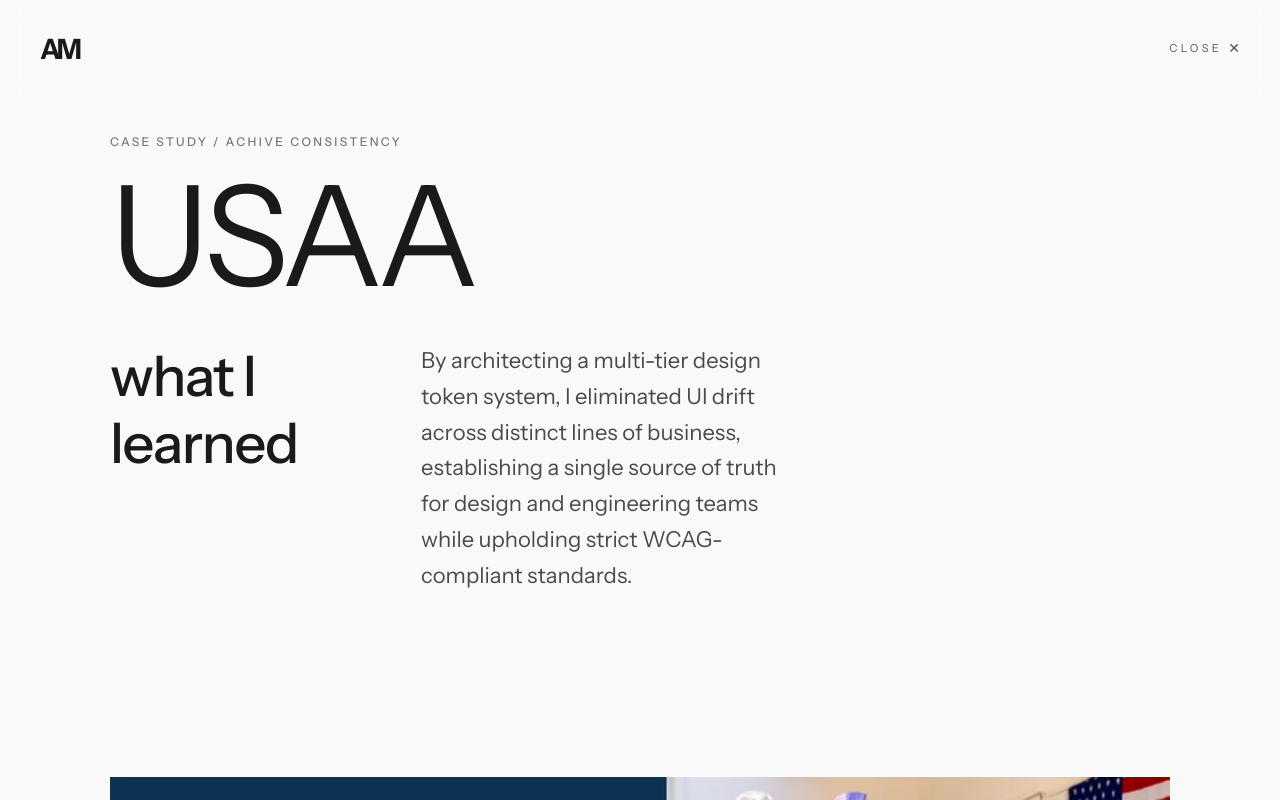
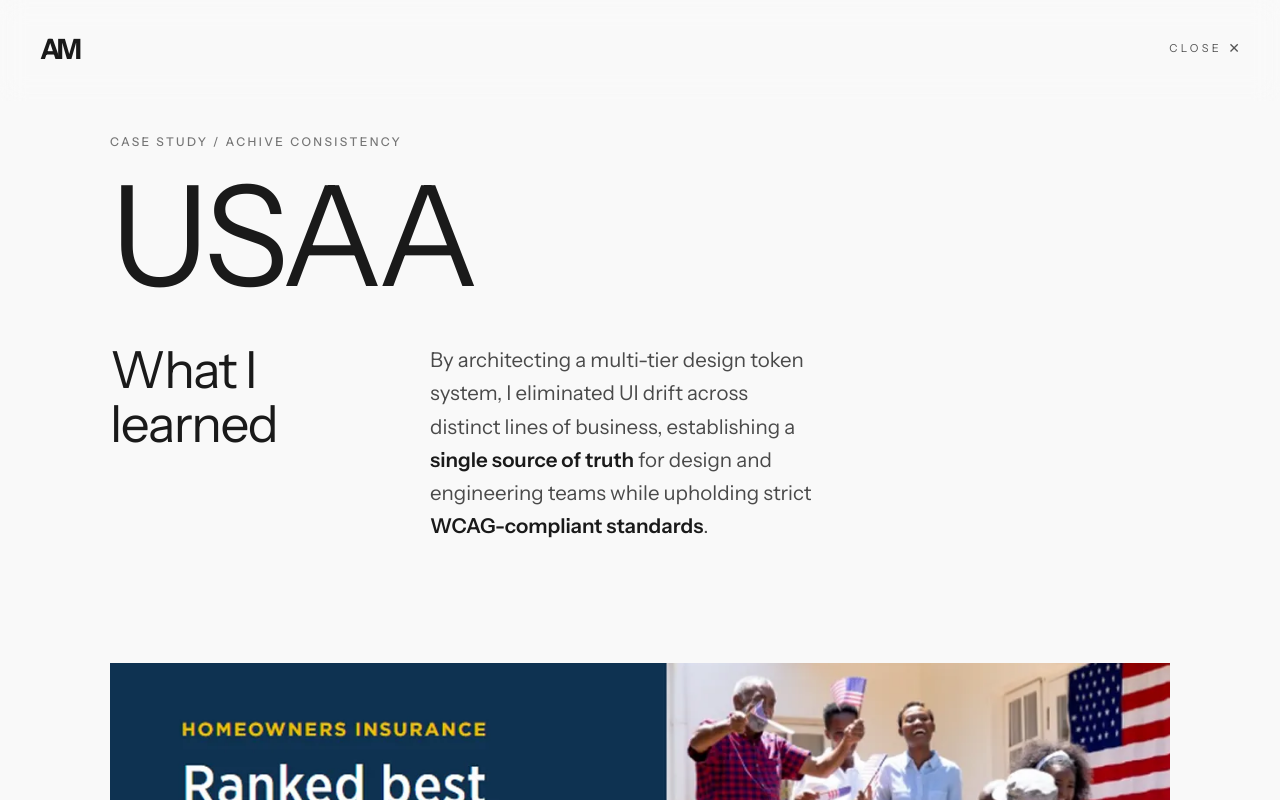
Before and after one commit to dizsel74/am-portfolio-2026, a React (Vite) app: page /work/usaa in a window 1280 px wide. Shown: the top 800 px of the page. Built offline with nearby package versions, Linux system fonts and the light colour scheme.

Commit message:
adecuatins colums

```diff
--- a/src/components/USAAProject.jsx
+++ b/src/components/USAAProject.jsx
@@ -49,21 +49,30 @@ const USAAProject = () => {
 
 {/* WHAT I LEARNED SECTION */}
 <div className="mb-16 lg:mb-24">
-  <div className="grid grid-cols-1 md:grid-cols-12 gap-y-4 md:gap-x-12 items-start">
+ {/* <div className="grid grid-cols-1 md:grid-cols-12 gap-y-8 md:gap-x-12 items-start">*/}
+    <div className="grid grid-cols-1 lg:grid-cols-12 gap-y-8 lg:gap-x-16 items-start">
 
     {/* Columna Izquierda: Título */}
-   <div className="col-span-12 lg:col-span-4 mb-12 lg:mb-0">
-      <h3 className="text-[56px] font-medium leading-[1.2] tracking-tight text-[#1a1a1a]">
-        what I learned
-      </h3>
+   {/*<div className="col-span-12 lg:col-span-4 mb-12 lg:mb-0">*/}
+      <div className="lg:col-span-5">
+                  <h2 className="text-[clamp(36px,4vw,56px)] leading-[1.05] font-normal tracking-[-0.03em] text-[#1a1a1a]">
+                    What I <br className="hidden lg:block" />
+                    learned
+                  </h2>
     </div>
 
-    {/* Columna Derecha: Párrafo */}
+    {/* Columna Derecha: Párrafo
     <div className="col-span-12 lg:col-start-6 lg:col-span-7">
       <p className="text-[clamp(18px,2vw,22px)] leading-relaxed text-[#4A4A4A] mb-16">
         By architecting a multi-tier design token system, I eliminated UI drift across distinct lines of business, establishing a single source of truth for design and engineering teams while upholding strict WCAG-compliant standards.
       </p>
-    </div>
+    </div>*/}
+    {/* Columna Derecha: Párrafo de Impacto */}
+                <div className="lg:col-span-7">
+                  <p className="text-[clamp(18px,1.6vw,22px)] leading-relaxed text-[#4A4A4A] font-normal">
+                    By architecting a multi-tier design token system, I eliminated UI drift across distinct lines of business, establishing a <strong className="font-semibold text-[#1a1a1a]">single source of truth</strong> for design and engineering teams while upholding strict <strong className="font-semibold text-[#1a1a1a]">WCAG-compliant standards</strong>.
+                  </p>
+                </div>
 
   </div>
 </div>
```
